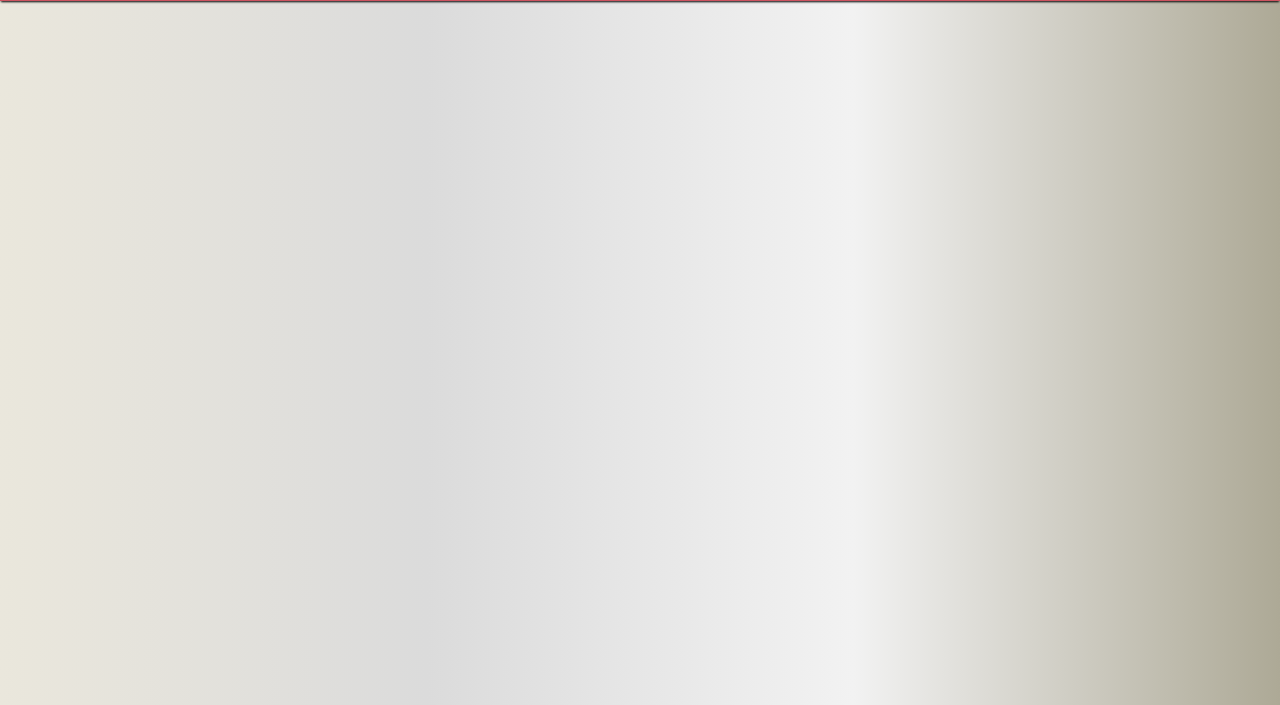
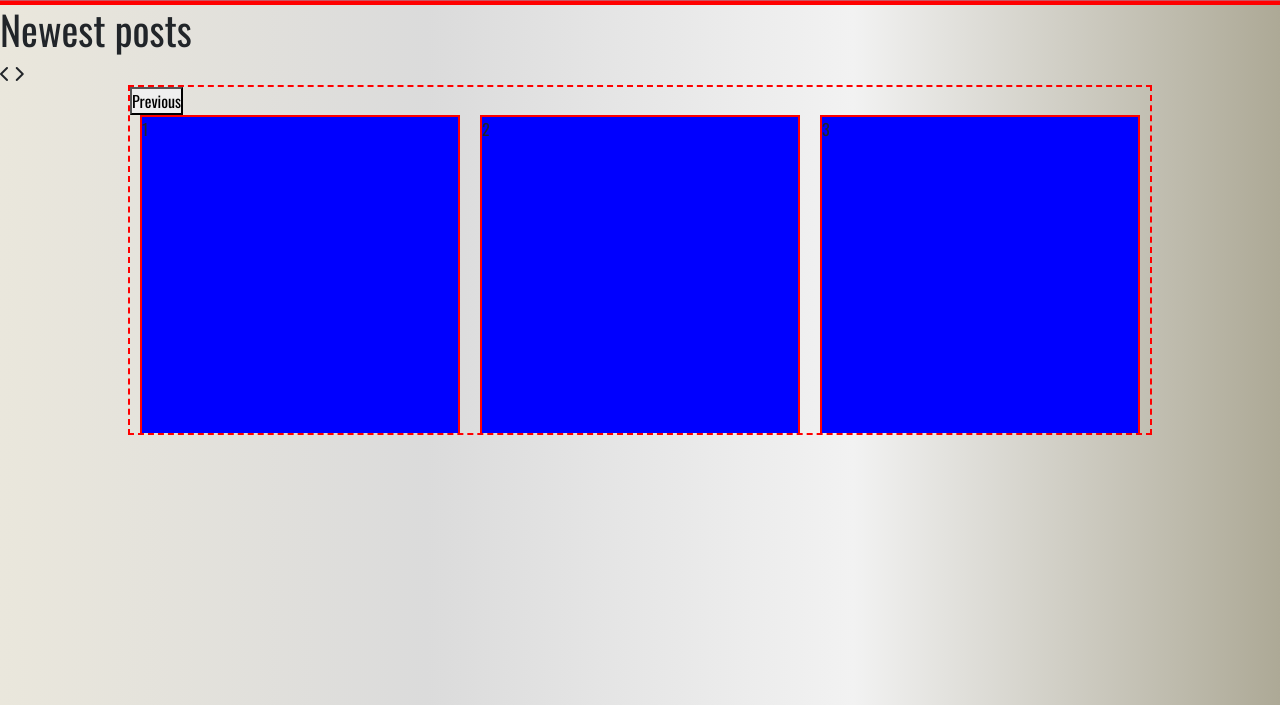
Before and after one commit to SarahWimark/Blog, a PHP site: page / in a window 1280 px wide. Shown: the part 69-774 px from the top of the page. Run offline with PHP 8.4, Linux system fonts and the light colour scheme; some libraries are stand-ins or nearby versions.

Commit message:
Adding a carousel for newest posts

```diff
--- a/index.php
+++ b/index.php
@@ -2,7 +2,20 @@
 <?php include_once('./src/includes/header.php'); ?>
 
 <main>
-    <div>
+    <div class="carousel-container">
+
+        <div class="new-posts-carousel"></div>
+        <h1 class="carousel-title">Newest posts</h1>
+        <i class="fa fa-chevron-left prev"></i>
+        <i class="fa fa-chevron-right next"></i>
+        <div class="new-posts-container">
+            <div class="new-post">1</div>
+            <div class="new-post">2</div>
+            <div class="new-post">3</div>
+            <div class="new-post">4</div>
+            <div class="new-post">5</div>
+        </div>
+
     </div>
 </main>
 <?php include_once('./src/includes/footer.php'); ?>
--- a/src/includes/footer.php
+++ b/src/includes/footer.php
@@ -1,9 +1,12 @@
 <footer>
 
 </footer>
+
 <script src="https://cdnjs.cloudflare.com/ajax/libs/jquery/3.6.0/jquery.min.js"
     integrity="sha512-894YE6QWD5I59HgZOGReFYm4dnWc1Qt5NtvYSaNcOP+u1T9qYdvdihz0PPSiiqn/+/3e7Jo4EaG7TubfWGUrMQ=="
     crossorigin="anonymous" referrerpolicy="no-referrer"></script>
+<script type="text/javascript" src="https://cdn.jsdelivr.net/npm/slick-carousel@1.8.1/slick/slick.min.js"></script>
+<script src="src/js/carousel.js"></script>
 </body>
 
 </html>
--- /dev/null
+++ b/src/js/carousel.js
@@ -0,0 +1,8 @@
+$(document).ready(function () {
+  $(".new-posts-container").slick({
+    slidesToShow: 3,
+    slidesToScroll: 1,
+    autoplay: true,
+    autoplaySpeed: 10000,
+  });
+});
--- a/src/styles/blog.css
+++ b/src/styles/blog.css
@@ -0,0 +1,22 @@
+/* Carousel styling */
+
+.new-posts-carousel {
+  border: 2px solid red;
+}
+
+.new-posts-container {
+  border: 2px dashed red;
+  height: 350px;
+  overflow: hidden;
+  margin: 0 auto;
+  width: 80%;
+}
+
+.new-post {
+  background-color: blue;
+  width: 300px;
+  height: 350px;
+  margin: 0 10px;
+  border: 2px solid red;
+  display: inline-block;
+}
```
